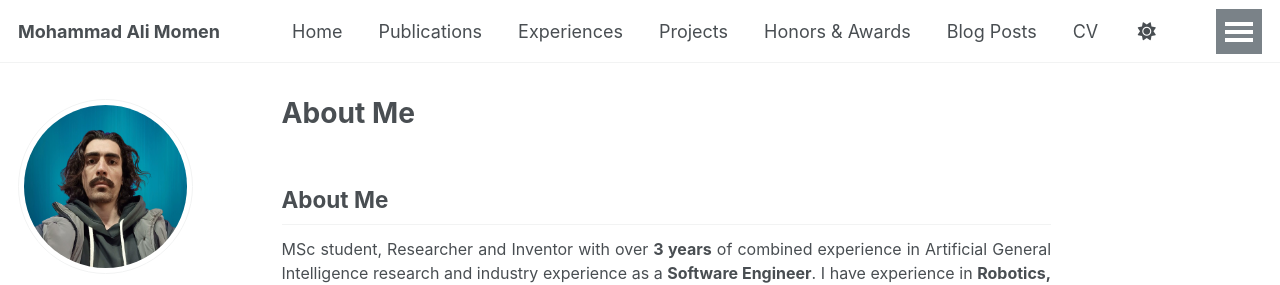
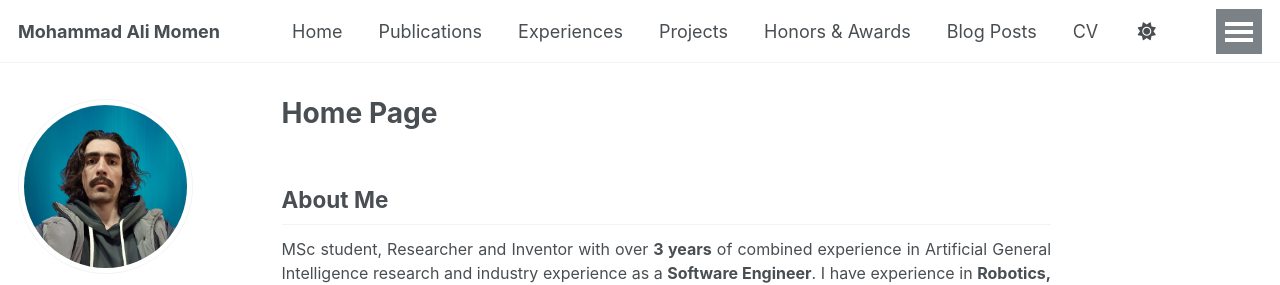
Before and after one commit to mamomen1996/mamomen1996.github.io, a Jekyll site: the page built from _pages/about.md, in a window 1280 px wide and 900 px high. Shown: the top 285 px of the window. Built offline with Jekyll 4.4.1, drawn with Linux system fonts in a browser that asks for light colours; some web fonts are replaced.

Commit message:
Update about.md

```diff
--- a/_pages/about.md
+++ b/_pages/about.md
@@ -1,6 +1,6 @@
 ---
 permalink: /
-title: "About Me"
+title: "Home Page"
 author_profile: true
 classes: wide smaller-font
 ---
```
